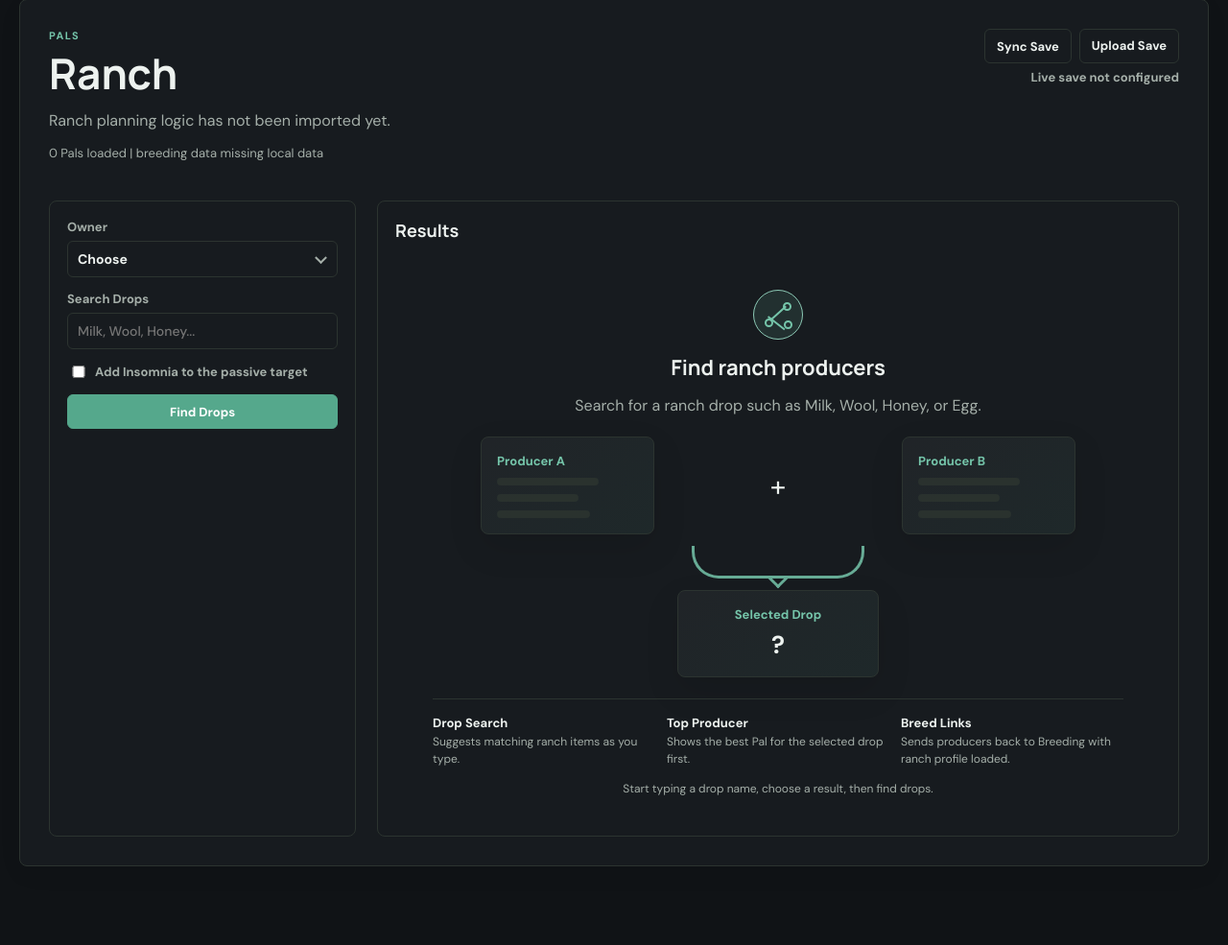
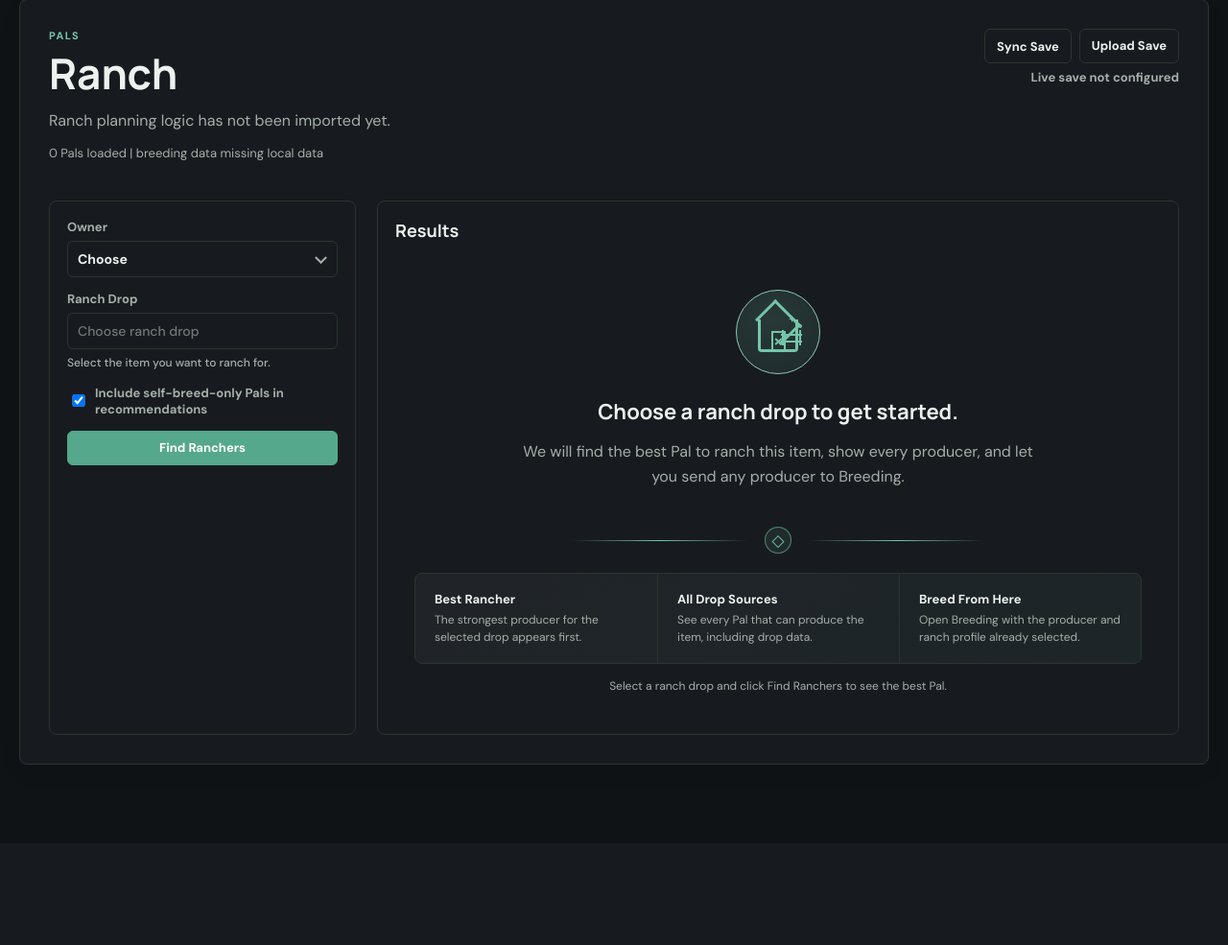
Before and after one commit to dabarrios/homelab, a Django app: page /pals/ranch/ in a window 1280 px wide. Shown: the part 139-1124 px from the top of the page at 96% size. After the commit the page ends 936 px from the top, so only its background shows below. Run offline with Django 5.2, Linux system fonts and the light colour scheme; the visitor is signed in with stand-in values (Sample User, id 1).

Commit message:
feat: Enhance ranch functionality with self-breeders option and improve UI elements

```diff
--- a/django/pals/static/pals/css/tool.css
+++ b/django/pals/static/pals/css/tool.css
@@ -102,6 +102,13 @@
     color: var(--muted);
     font-size: 13px;
     font-weight: 700;
+}
+
+.field-help {
+    color: var(--muted);
+    font-size: 12px;
+    font-weight: 500;
+    line-height: 1.4;
 }
 
 .tool-form input,
@@ -465,6 +472,10 @@
     gap: 14px;
 }
 
+.empty-focused-hero {
+    width: min(920px, 100%);
+}
+
 .empty-tool-icon {
     width: 64px;
     height: 64px;
@@ -553,11 +612,20 @@
     background: linear-gradient(145deg, rgba(255,255,255,.04), rgba(117,197,170,.06));
 }
 
+.empty-work-features-wide {
+    grid-template-columns: repeat(4, 1fr);
+}
+
 .empty-work-features div {
     display: grid;
     gap: 5px;
-    padding: 18px 22px;
+    padding: 18px 20px;
     text-align: left;
+}
+
+.empty-work-features-wide div {
+    grid-template-columns: auto 1fr;
+    align-items: start;
 }
 
 .empty-work-features div + div {
@@ -573,6 +641,206 @@
     color: var(--muted);
     font-size: 12px;
     line-height: 1.45;
+}
+
+.empty-work-features-wide span {
+    grid-column: 2;
+}
+
+.empty-feature-icon {
+    position: relative;
+    grid-row: span 2;
+    width: 34px;
+    height: 34px;
+    border-radius: 8px;
+    background: rgba(117, 197, 170, .10);
+}
+
+.empty-feature-icon::before,
+.empty-feature-icon::after {
+    content: "";
+    position: absolute;
+}
+
+.empty-feature-icon-1::before {
+    left: 8px;
+    top: 7px;
+    width: 18px;
+    height: 18px;
+    background: var(--accent);
+    clip-path: polygon(50% 0, 61% 34%, 98% 34%, 68% 54%, 79% 90%, 50% 68%, 21% 90%, 32% 54%, 2% 34%, 39% 34%);
+}
+
+.empty-feature-icon-2::before {
+    left: 9px;
+    top: 7px;
+    width: 17px;
+    height: 17px;
+    border-radius: 50%;
+    box-shadow: -5px 3px 0 0 var(--accent);
+}
+
+.empty-feature-icon-3::before {
+    left: 8px;
+    right: 8px;
+    top: 9px;
+    height: 3px;
+    border-radius: 999px;
+    background: var(--accent);
+    box-shadow: 0 7px 0 var(--accent), 0 14px 0 var(--accent);
+}
+
+.empty-feature-icon-4::before {
+    left: 9px;
+    top: 16px;
+    width: 16px;
+    height: 3px;
+    border-radius: 999px;
+    background: var(--accent);
+}
+
+.empty-feature-icon-4::after {
+    right: 8px;
+    top: 11px;
+    width: 10px;
+    height: 10px;
+    border-top: 3px solid var(--accent);
+    border-right: 3px solid var(--accent);
+    transform: rotate(45deg);
+}
+
+.empty-ranch-state {
+    width: min(840px, 100%);
+    display: grid;
+    justify-items: center;
+    gap: 14px;
+}
+
+.empty-ranch-icon {
+    position: relative;
+    width: 88px;
+    height: 88px;
+    display: grid;
+    place-items: center;
+    border: 1px solid #8cc9b5;
+    border-radius: 50%;
+    background: radial-gradient(circle at 45% 35%, rgba(117, 197, 170, .18), rgba(117, 197, 170, .08));
+    color: var(--accent);
+}
+
+.empty-ranch-icon::before,
+.empty-ranch-icon::after {
+    content: "";
+    position: absolute;
+    background: currentColor;
+    opacity: .95;
+}
+
+.empty-ranch-icon::before {
+    width: 7px;
+    height: 7px;
+    right: 25px;
+    top: 26px;
+    clip-path: polygon(50% 0, 62% 38%, 100% 50%, 62% 62%, 50% 100%, 38% 62%, 0 50%, 38% 38%);
+}
+
+.empty-ranch-icon::after {
+    width: 4px;
+    height: 4px;
+    right: 18px;
+    top: 35px;
+    border-radius: 50%;
+}
+
+.barn-roof {
+    position: absolute;
+    width: 38px;
+    height: 30px;
+    border: 3px solid currentColor;
+    border-bottom: 0;
+    transform: translateY(-10px) rotate(45deg);
+}
+
+.barn-body {
+    position: absolute;
+    width: 42px;
+    height: 34px;
+    bottom: 22px;
+    border: 3px solid currentColor;
+    border-top: 0;
+    border-radius: 0 0 4px 4px;
+}
+
+.barn-door {
+    position: absolute;
+    width: 15px;
+    height: 19px;
+    bottom: 25px;
+    border: 2px solid currentColor;
+    border-bottom: 0;
+}
+
+.barn-door::before,
+.barn-door::after {
+    content: "";
+    position: absolute;
+    left: 1px;
+    right: 1px;
+    top: 8px;
+    border-top: 2px solid currentColor;
+}
+
+.barn-door::before { transform: rotate(42deg); }
+.barn-door::after { transform: rotate(-42deg); }
+
+.barn-fence {
+    position: absolute;
+    right: 19px;
+    bottom: 29px;
+    width: 20px;
+    height: 16px;
+    border-left: 2px solid currentColor;
+    border-right: 2px solid currentColor;
+}
+
+.barn-fence::before,
+.barn-fence::after {
+    content: "";
+    position: absolute;
+    left: -3px;
+    right: -3px;
+    border-top: 2px solid currentColor;
+}
+
+.barn-fence::before { top: 4px; }
+.barn-fence::after { top: 11px; }
+
+.empty-ranch-state h3 {
+    margin: 10px 0 0;
+    color: var(--ink);
+    font: 800 22px Manrope, sans-serif;
+}
+
+.empty-ranch-state p {
+    max-width: 560px;
+    margin: 0;
+    line-height: 1.6;
+}
+
+.empty-ranch-divider b {
+    display: grid;
+    place-items: center;
+    width: 28px;
+    height: 28px;
+    border: 1px solid rgba(117, 197, 170, .58);
+    border-radius: 50%;
+    background: rgba(117, 197, 170, .10);
+    color: var(--accent);
+    font-size: 17px;
+}
+
+.empty-ranch-features {
+    width: min(760px, 100%);
 }
 
 .empty-features {
--- a/django/pals/static/pals/js/tool.js
+++ b/django/pals/static/pals/js/tool.js
@@ -227,23 +227,24 @@ const EMPTY_STATES = {
     ],
   },
   work: {
-    title: 'Find the best worker',
-    lead: 'Choose a work skill to compare candidates.',
-    hint: 'Select a work skill, then find workers.',
+    title: 'Pick a work skill to find the best worker.',
+    lead: 'We will analyze all Pals, show the top choices, and let you send any candidate to Breeding.',
+    hint: 'Select a work skill and click Find Workers to see the best Pal.',
     features: [
-      ['Best Pick', 'Ranks practical recommendations first.'],
-      ['Dark Option', 'Separates the best Dark type for night uptime.'],
+      ['Best Overall Pick', 'The strongest practical worker for the selected skill.'],
+      ['Best Dark-Type Pick', 'Top Dark-type option for night uptime.'],
       ['Condensed Levels', 'Shows base to fully condensed work suitability.'],
+      ['Breed From Here', 'Open Breeding with the worker and work-speed profile already selected.'],
     ],
   },
   ranch: {
-    title: 'Find ranch producers',
-    lead: 'Search for a ranch drop such as Milk, Wool, Honey, or Egg.',
-    hint: 'Start typing a drop name, choose a result, then find drops.',
+    title: 'Choose a ranch drop to get started.',
+    lead: 'We will find the best Pal to ranch this item, show every producer, and let you send any producer to Breeding.',
+    hint: 'Select a ranch drop and click Find Ranchers to see the best Pal.',
     features: [
-      ['Drop Search', 'Suggests matching ranch items as you type.'],
-      ['Top Producer', 'Shows the best Pal for the selected drop first.'],
-      ['Breed Links', 'Sends producers back to Breeding with ranch profile loaded.'],
+      ['Best Rancher', 'The strongest producer for the selected drop appears first.'],
+      ['All Drop Sources', 'See every Pal that can produce the item, including drop data.'],
+      ['Breed From Here', 'Open Breeding with the producer and ranch profile already selected.'],
     ],
   },
   bases: {
@@ -260,18 +261,40 @@ const EMPTY_STATES = {
 
 function emptyStateHtml(key = moduleKey) {
   const state = EMPTY_STATES[key] || EMPTY_STATES.breeding;
-  const diagram = key === 'work' ? `
+  const focusedState = key === 'work' ? `
+    <div class="empty-hero empty-focused-hero">
       <div class="empty-work-state">
-        <div class="empty-tool-icon" aria-hidden="true"><span></span></div>
-        <h3>Pick a work skill to find the best worker.</h3>
-        <p>We'll analyze all Pals and show you the top choice.</p>
-        <div class="empty-work-divider"><span></span><b>♨</b><span></span></div>
-        <div class="empty-work-features">
-          <div><b>Best Overall Pick</b><span>The Pal with the highest work suitability for this skill.</span></div>
-          <div><b>Best Dark-Type Pick</b><span>Top Dark-type option for night uptime.</span></div>
-          <div><b>Condensed Levels</b><span>See work suitability at base and fully condensed.</span></div>
+        <div class="empty-tool-icon empty-work-icon" aria-hidden="true">
+          <span></span>
         </div>
-      </div>` : key === 'ivs' ? `
+        <h3>${escapeHtml(state.title)}</h3>
+        <p>${escapeHtml(state.lead)}</p>
+        <div class="empty-work-divider"><span></span><b class="empty-divider-work-mark"></b><span></span></div>
+        <div class="empty-work-features empty-work-features-wide">
+          ${state.features.map(([title, text], index) => `<div><i class="empty-feature-icon empty-feature-icon-${index + 1}" aria-hidden="true"></i><b>${escapeHtml(title)}</b><span>${escapeHtml(text)}</span></div>`).join('')}
+        </div>
+        <p class="empty-hint">${escapeHtml(state.hint)}</p>
+      </div>
+    </div>` : key === 'ranch' ? `
+    <div class="empty-hero empty-focused-hero">
+      <div class="empty-ranch-state">
+        <div class="empty-ranch-icon" aria-hidden="true">
+          <span class="barn-roof"></span>
+          <span class="barn-body"></span>
+          <span class="barn-door"></span>
+          <span class="barn-fence"></span>
+        </div>
+        <h3>${escapeHtml(state.title)}</h3>
+        <p>${escapeHtml(state.lead)}</p>
+        <div class="empty-work-divider empty-ranch-divider"><span></span><b>◇</b><span></span></div>
+        <div class="empty-work-features empty-ranch-features">
+          ${state.features.map(([title, text]) => `<div><b>${escapeHtml(title)}</b><span>${escapeHtml(text)}</span></div>`).join('')}
+        </div>
+        <p class="empty-hint">${escapeHtml(state.hint)}</p>
+      </div>
+    </div>` : '';
+  if (focusedState) return focusedState;
+  const diagram = key === 'ivs' ? `
       <div class="empty-diagram empty-diagram-ivs">
         <div class="empty-card iv-empty-card">
           <strong>Parent A</strong>
@@ -1250,7 +1273,8 @@ async function submitTool(event) {
       const includeSelf = data.includeSelfBreeders ? '1' : '0';
       result = await api(`/work-suitability?owner=${encodeURIComponent(data.owner || 'David')}&work=${encodeURIComponent(data.work || '')}&includeSelfBreeders=${includeSelf}`);
     } else if (moduleKey === 'ranch') {
-      result = await api(`/ranch-drops?owner=${encodeURIComponent(data.owner || 'David')}`);
+      const includeSelf = data.includeSelfBreeders ? '1' : '0';
+      result = await api(`/ranch-drops?owner=${encodeURIComponent(data.owner || 'David')}&includeSelfBreeders=${includeSelf}`);
     } else if (moduleKey === 'bases') {
       result = await api('/base-planner', {
         method: 'POST',
--- a/django/pals/templates/pals/ranch.html
+++ b/django/pals/templates/pals/ranch.html
@@ -5,14 +5,15 @@
     <select class="js-owner" name="owner"></select>
 </label>
 <label>
-    Search Drops
+    Ranch Drop
     <span class="suggest-field" data-ranch-drop-search>
-        <input name="search" type="search" autocomplete="off" placeholder="Milk, Wool, Honey...">
+        <input name="search" type="search" autocomplete="off" placeholder="Choose ranch drop">
         <span class="suggest-menu" data-ranch-drop-menu></span>
     </span>
+    <span class="field-help">Select the item you want to ranch for.</span>
 </label>
 <label class="check-row">
-    <input name="includeInsomnia" type="checkbox">
-    Add Insomnia to the passive target
+    <input name="includeSelfBreeders" type="checkbox" checked>
+    Include self-breed-only Pals in recommendations
 </label>
 {% endblock %}
--- a/django/pals/views.py
+++ b/django/pals/views.py
@@ -81,7 +81,7 @@ def work(request):
 
 @login_required
 def ranch(request, item_slug: str = ""):
-    context = app_context("ranch", "Ranch", ranch_service.module_status()["message"], "ranch", "Find Drops")
+    context = app_context("ranch", "Ranch", ranch_service.module_status()["message"], "ranch", "Find Ranchers")
     context["ranch_item_slug"] = item_slug
     return render(request, "pals/ranch.html", context)
 
@@ -126,7 +126,10 @@ def work_suitability(request):
 @login_required
 @require_GET
 def ranch_drops(request):
-    return JsonResponse(optimizer.ranch_drops_payload(owner=request.GET.get("owner", "")))
+    return JsonResponse(optimizer.ranch_drops_payload(
+        owner=request.GET.get("owner", ""),
+        include_self_breeders=request.GET.get("includeSelfBreeders", "1") not in {"0", "false", "False"},
+    ))
 
 
 @login_required
```
Also changed, not shown: other parts of django/pals/static/pals/css/tool.css (+48 -0 lines), django/pals/services/optimizer.py (+5 -2 lines).
